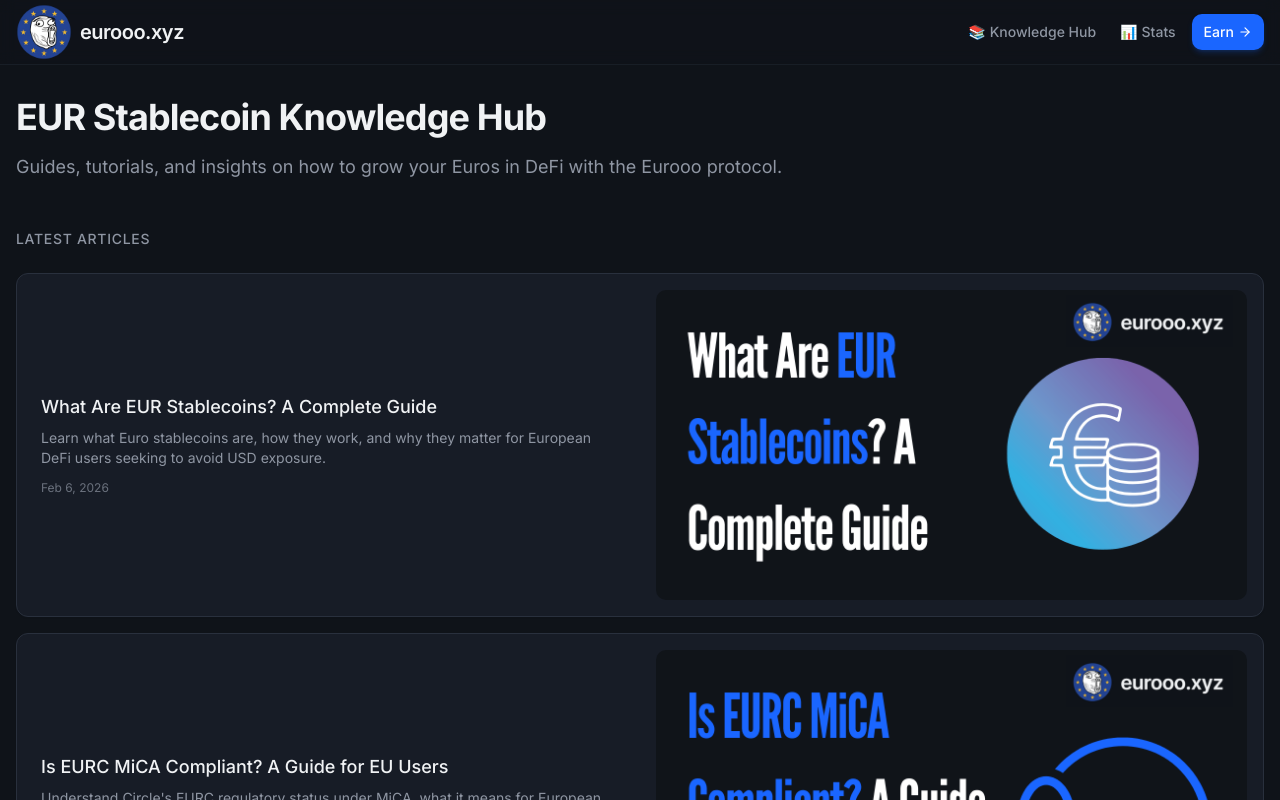
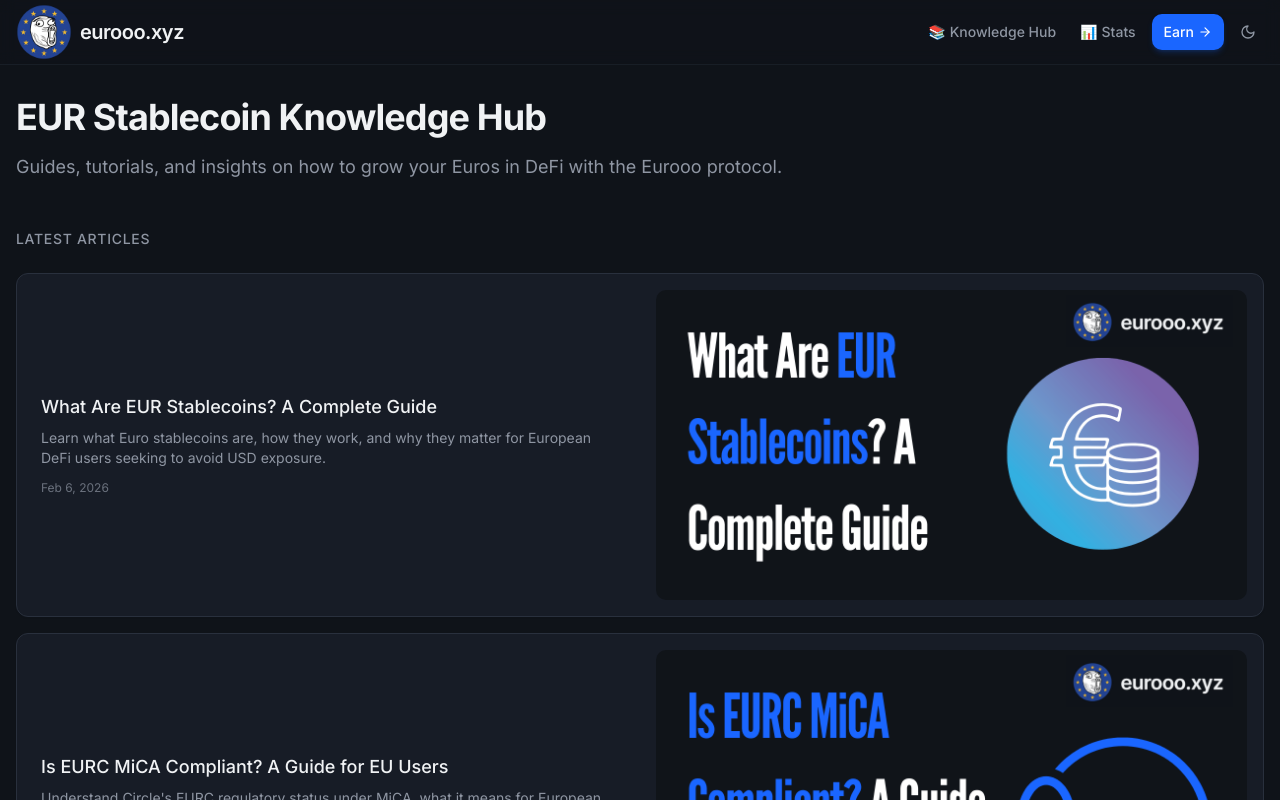
Before and after one commit to tekr9d3r/eurooo-hub, a Next.js app: page / in a window 1280 px wide. Shown: the top 800 px of the page. Built offline with nearby package versions, Linux system fonts and the light colour scheme.

Commit message:
Theme toggle added to menu

```diff
--- a/app/layout.tsx
+++ b/app/layout.tsx
@@ -3,6 +3,7 @@
 import Image from "next/image";
 import Link from "next/link";
 import { ThemeProvider } from "@/components/theme-provider";
+import { ThemeToggle } from "@/components/theme-toggle";
 import "./globals.css";
 
 const inter = Inter({
@@ -189,6 +190,7 @@
                       <path d="m12 5 7 7-7 7" />
                     </svg>
                   </a>
+                  <ThemeToggle />
                 </div>
               </div>
             </header>
--- /dev/null
+++ b/components/theme-toggle.tsx
@@ -0,0 +1,47 @@
+"use client";
+
+import { useTheme } from "next-themes";
+import { useEffect, useState } from "react";
+
+export function ThemeToggle() {
+  const { theme, setTheme } = useTheme();
+  const [mounted, setMounted] = useState(false);
+
+  useEffect(() => setMounted(true), []);
+
+  if (!mounted) return <div className="w-8 h-8" />;
+
+  return (
+    <button
+      onClick={() => {
+        if (theme === "dark") setTheme("light");
+        else if (theme === "light") setTheme("system");
+        else setTheme("dark");
+      }}
+      className="flex h-8 w-8 items-center justify-center rounded-md text-muted-foreground hover:text-foreground hover:bg-secondary transition-colors"
+      aria-label={`Current theme: ${theme}. Click to switch.`}
+      title={`Theme: ${theme}`}
+    >
+      {theme === "dark" && (
+        <svg xmlns="http://www.w3.org/2000/svg" width="16" height="16" viewBox="0 0 24 24" fill="none" stroke="currentColor" strokeWidth="2" strokeLinecap="round" strokeLinejoin="round">
+          <path d="M12 3a6 6 0 0 0 9 9 9 9 0 1 1-9-9Z" />
+        </svg>
+      )}
+      {theme === "light" && (
+        <svg xmlns="http://www.w3.org/2000/svg" width="16" height="16" viewBox="0 0 24 24" fill="none" stroke="currentColor" strokeWidth="2" strokeLinecap="round" strokeLinejoin="round">
+          <circle cx="12" cy="12" r="4" />
+          <path d="M12 2v2" /><path d="M12 20v2" />
+          <path d="m4.93 4.93 1.41 1.41" /><path d="m17.66 17.66 1.41 1.41" />
+          <path d="M2 12h2" /><path d="M20 12h2" />
+          <path d="m6.34 17.66-1.41 1.41" /><path d="m19.07 4.93-1.41 1.41" />
+        </svg>
+      )}
+      {theme === "system" && (
+        <svg xmlns="http://www.w3.org/2000/svg" width="16" height="16" viewBox="0 0 24 24" fill="none" stroke="currentColor" strokeWidth="2" strokeLinecap="round" strokeLinejoin="round">
+          <rect x="2" y="3" width="20" height="14" rx="2" />
+          <path d="M8 21h8" /><path d="M12 17v4" />
+        </svg>
+      )}
+    </button>
+  );
+}
```
